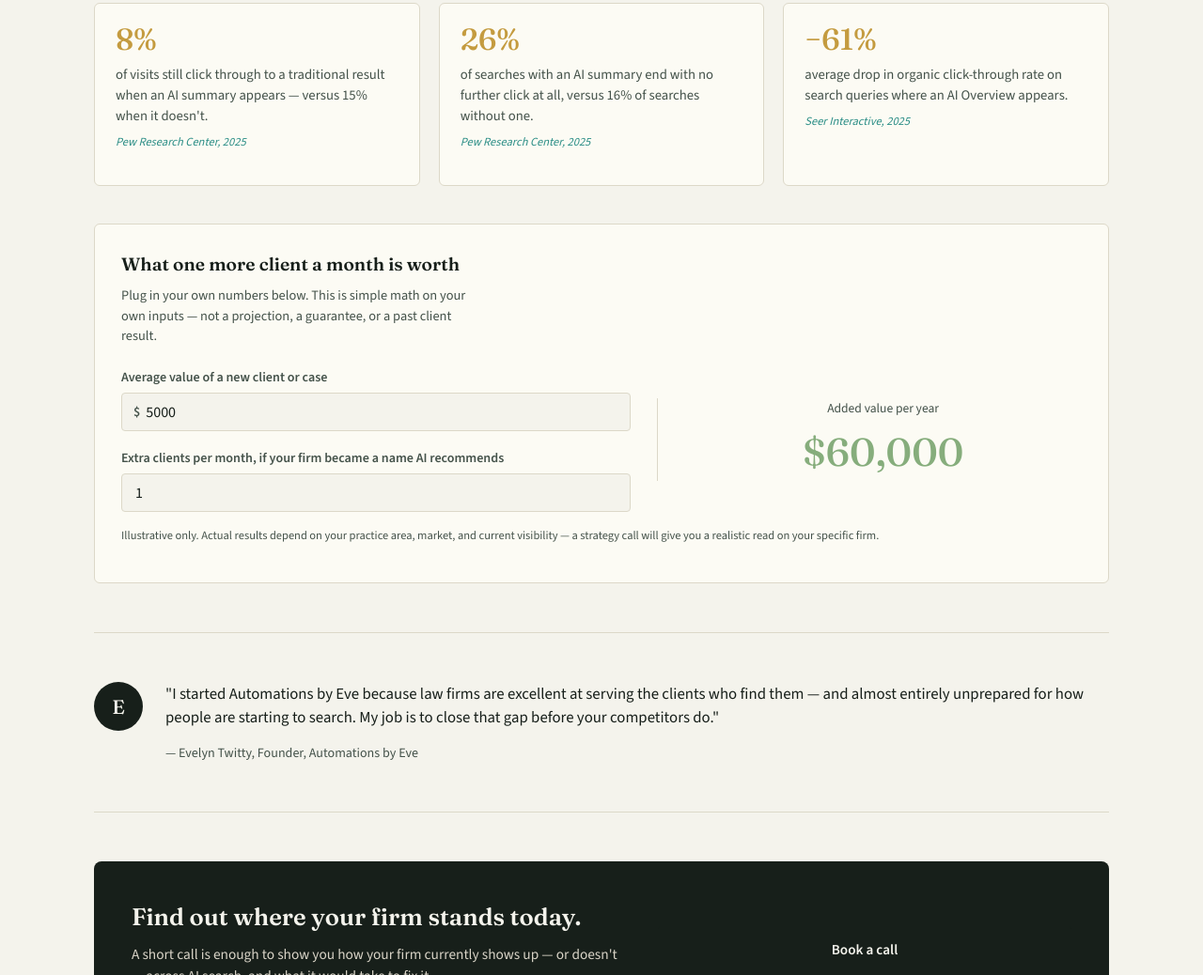
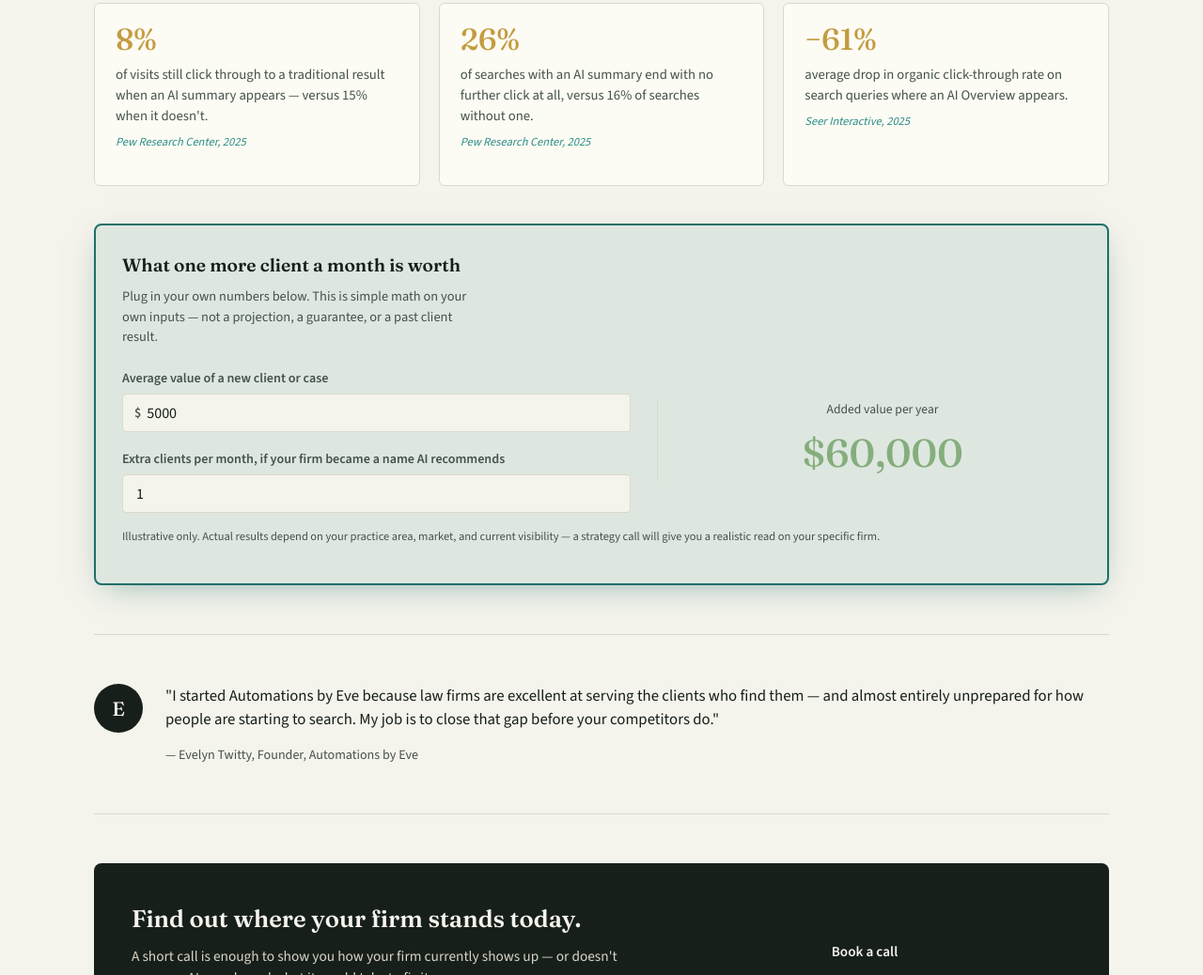
Before and after one commit to evelyn353/automationsbyeve-site, a plain HTML site: page index.html in a window 1280 px wide. Shown: the part 2604-3642 px from the top of the page at 94% size. Drawn offline with nearby package versions, Linux system fonts and the light colour scheme.

Commit message:
Make ROI calculator stand out with teal surface and border

```diff
--- a/index.html
+++ b/index.html
@@ -317,7 +317,7 @@ footer p{color:var(--ink-soft); font-size:0.82rem; margin:0;}
     .roi-num{font-family:'Fraunces',serif; font-size:2rem; color:var(--gold-bright); line-height:1;}
     .roi-stat p{color:var(--ink-soft); font-size:0.92rem; margin-top:10px;}
     .roi-src{display:block; margin-top:8px; font-size:0.78rem; color:var(--teal-bright); font-style:italic;}
-    .roi-calc{background:var(--card); border:1px solid var(--line); border-radius:6px; padding:28px;}
+    .roi-calc{background:color-mix(in srgb, var(--teal) 14%, var(--card)); border:2px solid var(--teal); border-radius:8px; padding:28px; box-shadow:0 10px 32px -12px color-mix(in srgb, var(--teal) 50%, transparent);}
     .roi-calc-head h3{font-size:1.2rem;}
     .roi-calc-head p{color:var(--ink-soft); font-size:0.9rem; margin-top:8px; max-width:52ch;}
     .roi-calc-body{display:grid; grid-template-columns:1.2fr 1fr; gap:28px; align-items:center; margin-top:22px;}
```
